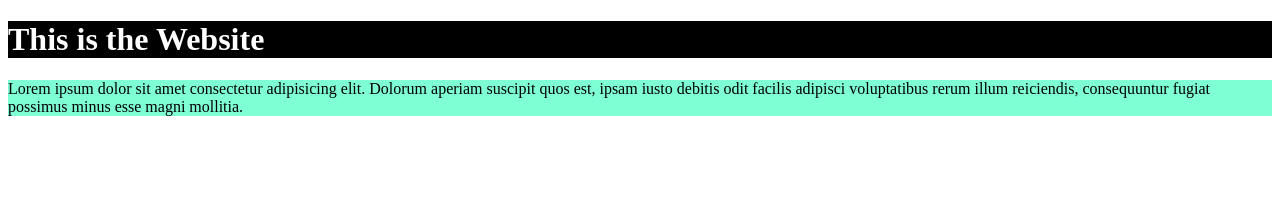
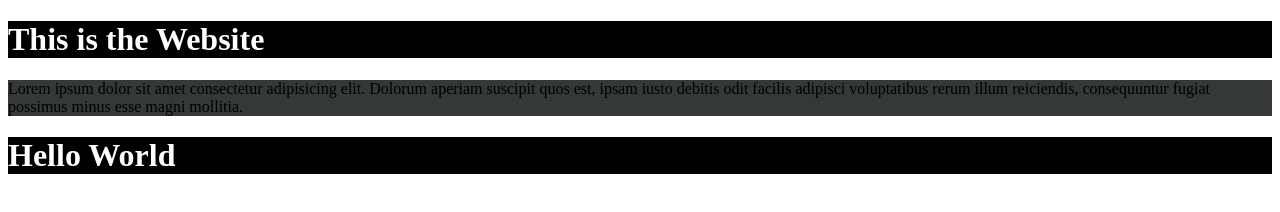
Before and after one commit to Thakurkirshana/Testing, a plain HTML site: page GIT 1/git.html in a window 1280 px wide. Drawn offline with Linux system fonts and the light colour scheme.

Commit message:
new commit

```diff
--- a/GIT 1/git.html
+++ b/GIT 1/git.html
@@ -9,5 +9,8 @@
 <body>
     <h1>This is the Website</h1>
     <p>Lorem ipsum dolor sit amet consectetur adipisicing elit. Dolorum aperiam suscipit quos est, ipsam iusto debitis odit facilis adipisci voluptatibus rerum illum reiciendis, consequuntur fugiat possimus minus esse magni mollitia.</p>
+<h1>Hello World</h1>
+
+
 </body>
 </html>
--- a/GIT 1/style.css
+++ b/GIT 1/style.css
@@ -3,7 +3,7 @@ h1{
     color: white;
 }
 p{
-    background-color: aquamarine;
+    background-color: rgb(52, 57, 55);
 
     color: black;
 }
```
